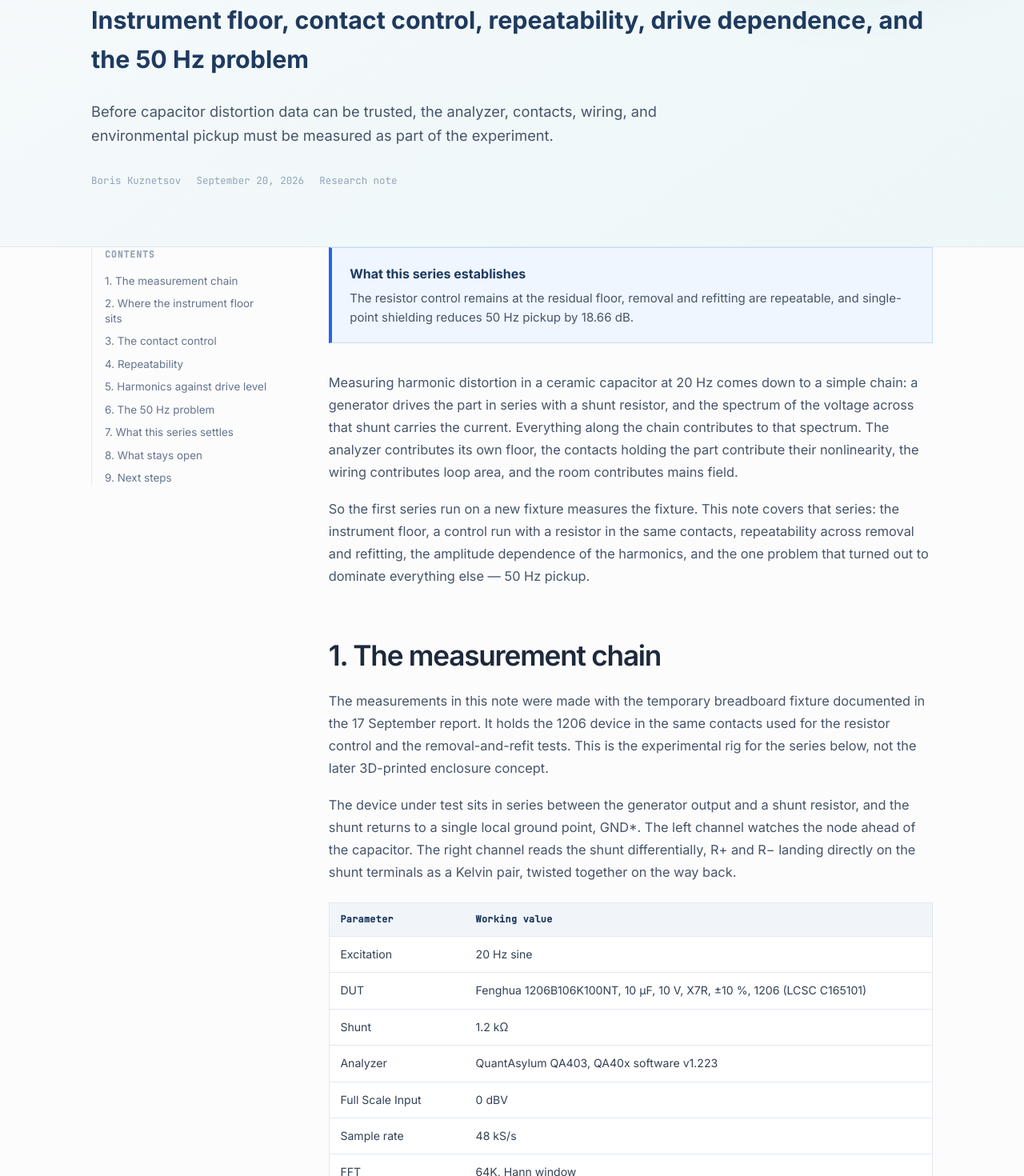
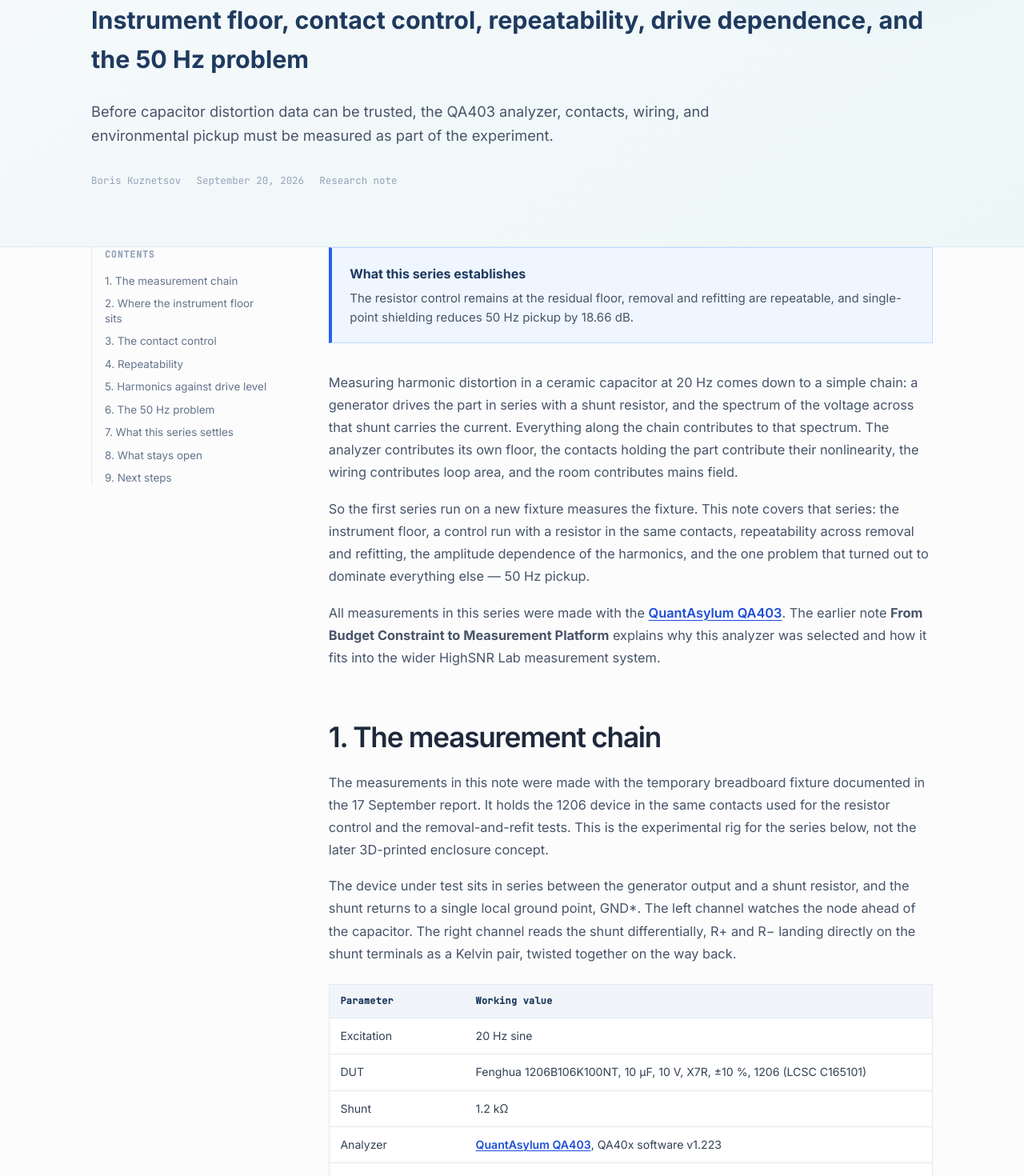
Before and after one commit to DrBorisKuznetsov/HighSNRPortal, a React (Vite) app in the folder portal/: page /lab-notes/fixture-validation in a window 1280 px wide. Shown: the part 540-2010 px from the top of the page at 80% size. Built offline with nearby package versions, Linux system fonts and the light colour scheme.

Commit message:
Add QA403 references to fixture note

```diff
--- a/portal/src/content/fixture-validation.md
+++ b/portal/src/content/fixture-validation.md
@@ -14,6 +14,11 @@ that series: the instrument floor, a control run with a resistor in the same
 contacts, repeatability across removal and refitting, the amplitude dependence
 of the harmonics, and the one problem that turned out to dominate everything
 else — 50 Hz pickup.
+
+All measurements in this series were made with the [QuantAsylum
+QA403](/lab-notes/qa403-research-instrument/). The earlier note **From Budget
+Constraint to Measurement Platform** explains why this analyzer was selected
+and how it fits into the wider HighSNR Lab measurement system.
 
 ---
 
@@ -36,7 +41,7 @@ Kelvin pair, twisted together on the way back.
 | Excitation | 20 Hz sine |
 | DUT | Fenghua 1206B106K100NT, 10 µF, 10 V, X7R, ±10 %, 1206 (LCSC C165101) |
 | Shunt | 1.2 kΩ |
-| Analyzer | QuantAsylum QA403, QA40x software v1.223 |
+| Analyzer | [QuantAsylum QA403](/lab-notes/qa403-research-instrument/), QA40x software v1.223 |
 | Full Scale Input | 0 dBV |
 | Sample rate | 48 kS/s |
 | FFT | 64K, Hann window |
@@ -51,7 +56,7 @@ frequency.
 
 ## 2. Where the instrument floor sits
 
-With 50 Ω terminations on the inputs and the same software settings:
+With 50 Ω terminations on the QA403 inputs and the same software settings:
 
 | Measurement | Result |
 | :--- | :--- |
@@ -181,7 +186,7 @@ alone read −90.94 dBV. Those states belong to diagnostics.
 
 ## 7. What this series settles
 
-- The QA403 measures these harmonics with large headroom. Loopback THD lands at
+- The [QA403](/lab-notes/qa403-research-instrument/) measures these harmonics with large headroom. Loopback THD lands at
   −112…−115 dB while the capacitor produces H2/H3 in the −60…−80 dBV range.
 - The fixture contributes no harmonics at a comparable level. The resistor
   control reads ≈ −132 dBV.
--- a/portal/src/pages/FixtureValidationNote.css
+++ b/portal/src/pages/FixtureValidationNote.css
@@ -52,6 +52,17 @@
   line-height: 1.5 !important;
 }
 
+.mlcc-architecture-body a {
+  color: #1d4ed8;
+  font-weight: 600;
+  text-decoration-thickness: 1px;
+  text-underline-offset: 0.16em;
+}
+
+.mlcc-architecture-body a:hover {
+  color: #1e3a5f;
+}
+
 @media (max-width: 600px) {
   .fixture-table-wrap {
     margin-right: -0.5rem;
--- a/portal/src/pages/FixtureValidationNote.jsx
+++ b/portal/src/pages/FixtureValidationNote.jsx
@@ -17,6 +17,7 @@ function escapeHtml(value) {
 
 function inlineMarkup(value) {
   let html = escapeHtml(value);
+  html = html.replace(/\[([^\]]+)]\((\/[^)]+)\)/g, '<a href="$2">$1</a>');
   html = html.replace(/\*\*([^*]+)\*\*/g, '<strong>$1</strong>');
   html = html.replace(/`([^`]+)`/g, '<code>$1</code>');
   return { __html: html };
@@ -116,7 +117,7 @@ function renderBlocks(blocks, prefix) {
             <thead><tr>{block.headers.map((header) => <th key={header}>{header}</th>)}</tr></thead>
             <tbody>
               {block.rows.map((row, rowIndex) => (
-                <tr key={rowIndex}>{row.map((cell, cellIndex) => <td key={cellIndex}>{cell}</td>)}</tr>
+                <tr key={rowIndex}>{row.map((cell, cellIndex) => <td key={cellIndex} dangerouslySetInnerHTML={inlineMarkup(cell)} />)}</tr>
               ))}
             </tbody>
           </table>
@@ -151,7 +152,7 @@ export default function FixtureValidationNote() {
           <h1>Proving the Fixture Before Trusting the Capacitor</h1>
           <p className="mlcc-architecture-subtitle">Instrument floor, contact control, repeatability, drive dependence, and the 50 Hz problem</p>
           <p className="mlcc-architecture-lede">
-            Before capacitor distortion data can be trusted, the analyzer, contacts, wiring, and environmental pickup must be measured as part of the experiment.
+            Before capacitor distortion data can be trusted, the QA403 analyzer, contacts, wiring, and environmental pickup must be measured as part of the experiment.
           </p>
           <div className="mlcc-architecture-meta">
             <span>Boris Kuznetsov</span>
```
Also changed, not shown: 1 other file (tests, documents, lock files or other folders).
